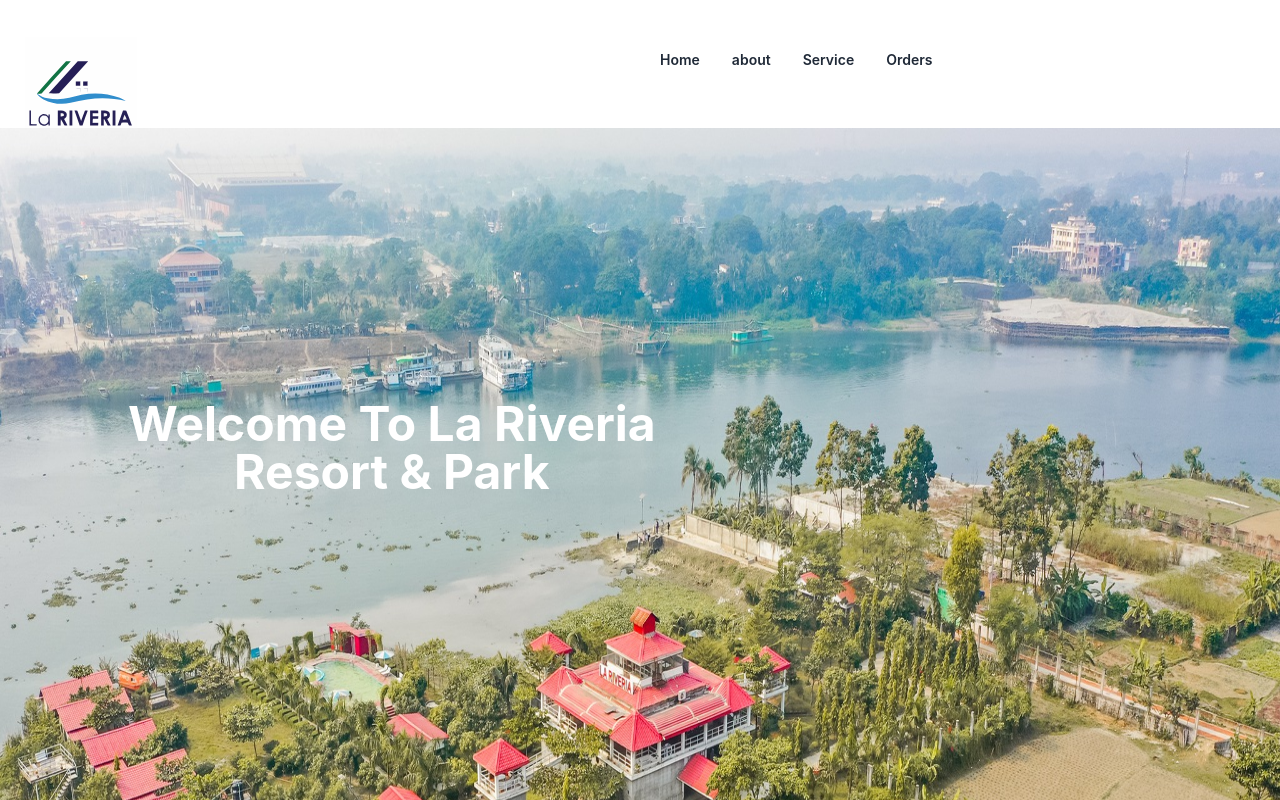
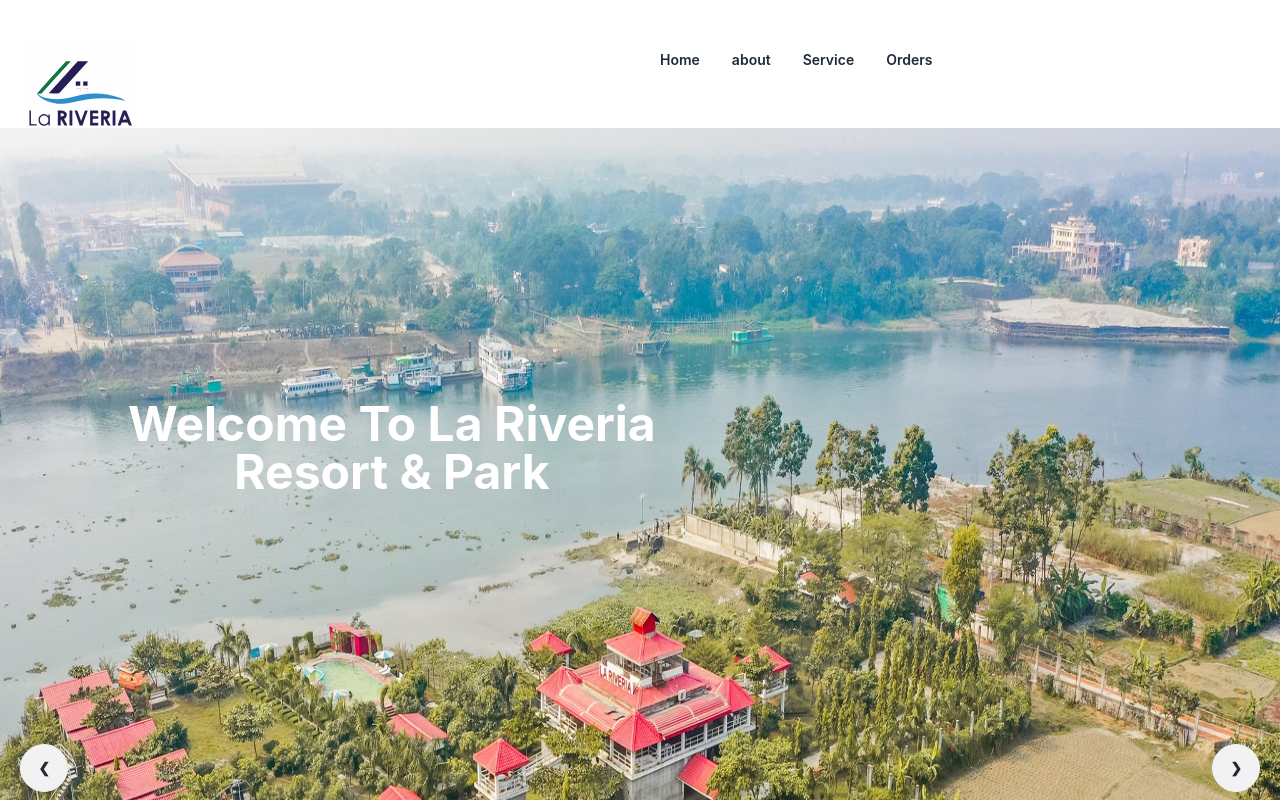
Before and after one commit to Abdurrahmanewu/La-Riveria-client, a React (Create React App) app: page / in a window 1280 px wide. Shown: the top 800 px of the page. Built offline with nearby package versions, Linux system fonts and the light colour scheme.

Commit message:
slider complete

```diff
--- a/src/Components/Slider/Slider.jsx
+++ b/src/Components/Slider/Slider.jsx
@@ -7,28 +7,32 @@
 const Slider = () => {
   const sliderData = [
     {
-      img: img1,
+      image: img1,
       prev: 3,
       id: 1,
       next: 2,
     },
     {
-      img: img2,
+      image: img2,
       prev: 1,
       id: 2,
       next: 3,
     },
     {
-      img: img3,
-      prev: 1,
+      image: img3,
+      prev: 2,
       id: 3,
-      next: 2,
+      next: 1,
     },
   ];
   return (
     <div className="carousel w-full">
-      <div id="slide1" className="carousel-item relative w-full">
-        <img src={img1} className="w-full" alt="" />
+      {sliderData.map((slide) => (
+        <SliderItems key={slide.id} slide={slide}></SliderItems>
+      ))}
+      {/* <SliderItems image={img1}></SliderItems> */}
+      {/* <div id="slide1" className="carousel-item relative w-full">
+        <img src={img1} className="w-full carousel-img" alt="" />
         <div className="absolute flex justify-end transform -translate-y-1/2 text-center left-32 top-1/4">
           <h1 className="text-5xl font-bold text-white">
             Welcome To La Riveria <br />
@@ -43,8 +47,8 @@
             ❯
           </a>
         </div>
-      </div>
-      <div id="slide2" className="carousel-item relative w-full">
+      </div> */}
+      {/* <div id="slide2" className="carousel-item relative w-full">
         <img src={img2} className="w-full" alt="" />
         <div className="absolute flex justify-between transform -translate-y-1/2 left-5 right-5 top-1/2">
           <a href="#slide1" className="btn btn-circle">
@@ -65,10 +69,7 @@
             ❯
           </a>
         </div>
-      </div>
-      {/* {sliderData.map((slide) => (
-        <SliderItems key={slide.id} slide={slide}></SliderItems>
-      ))} */}
+      </div> */}
     </div>
   );
 };
--- a/src/Components/Slider/SliderItems.jsx
+++ b/src/Components/Slider/SliderItems.jsx
@@ -1,41 +1,24 @@
 import React from "react";
-import "./SliderItems.css";
+import "./SliderStyle.css";
 
 const SliderItems = ({ slide }) => {
-  const { id, img, prev, next } = slide;
+  const { id, image, prev, next } = slide;
   return (
-    <div>
     <div id={`slide${id}`} className="carousel-item relative w-full">
-        <div className="carousel-img">
-          <img src={img} className="w-full rounded-xl" alt="" />
-        </div>
-        <div className=" absolute  transform -translate-y-1/2 left-24 top-1/4">
-          <h1 className="text-6xl font-bold text-white">
-            Affordable <br />
-            Price for car <br />
-            Servicing
+      <img src={image} className="w-full carousel-img" alt="" />
+      <div className="absolute flex justify-end transform -translate-y-1/2 text-center left-32 top-1/4">
+        <h1 className="text-5xl font-bold text-white">
+          Welcome To La Riveria <br />
+          Resort & Park
         </h1>
       </div>
-        <div className=" absolute  transform -translate-y-1/2 left-24 top-1/2">
-          <p className="text-xl text-white">
-            There are many variations of passages of available, but <br />
-            the majority have suffered alteration in some form
-          </p>
-        </div>
-        <div className=" absolute  transform -translate-y-1/2 left-24 top-3/4">
-          <button className="btn btn-warning mr-5">Discover More</button>
-          <button className="btn btn-outline btn-warning">
-            Latest Projects
-          </button>
-        </div>
-        <div className=" absolute flex transform -translate-y-1/2 right-5 bottom-0">
+      <div className="absolute flex justify-between transform -translate-y-1/2 left-5 right-5 top-1/2">
         <a href={`#slide${prev}`} className="btn btn-circle mr-5">
           ❮
         </a>
-          <a href={`#slide${next}`} className="btn btn-circle ">
+        <a href={`#slide${next}`} className="btn btn-circle">
           ❯
         </a>
-        </div>
       </div>
     </div>
   );
--- a/src/Components/Slider/SliderItems.css
+++ b/src/Components/Slider/SliderStyle.css
@@ -7,9 +7,5 @@
   width: 100%;
   height: 100%;
   display: inline-block;
-  background: linear-gradient(
-    to right,
-    #151515 0%,
-    rgba(21, 21, 21, 0) 100%
-  ); /* W3C */
+  background: linear-gradient(to right, #151515 0%, rgba(21, 21, 21, 0) 100%);
 }
```
Lines whose indentation alone changed are shown as unchanged.
